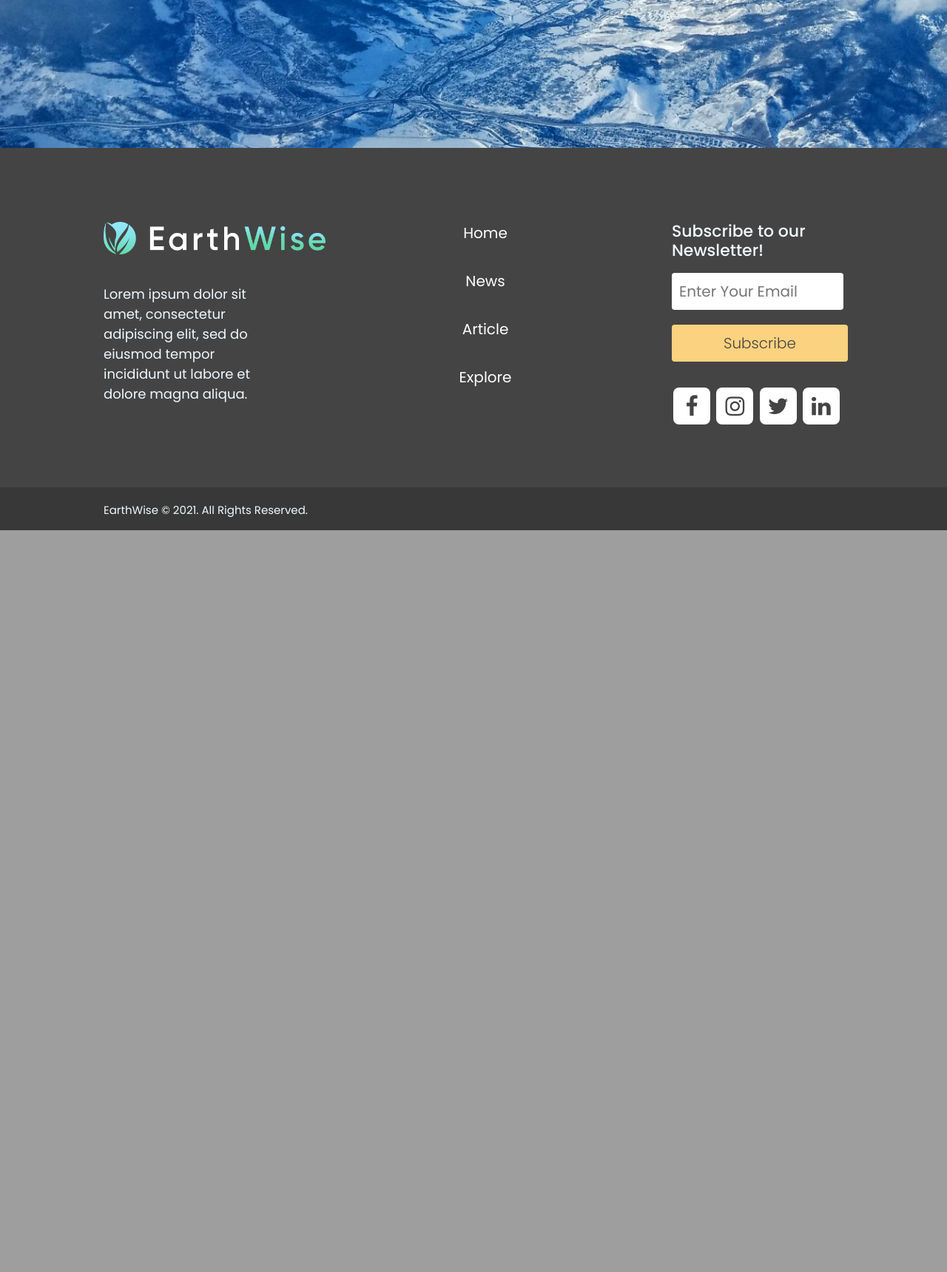
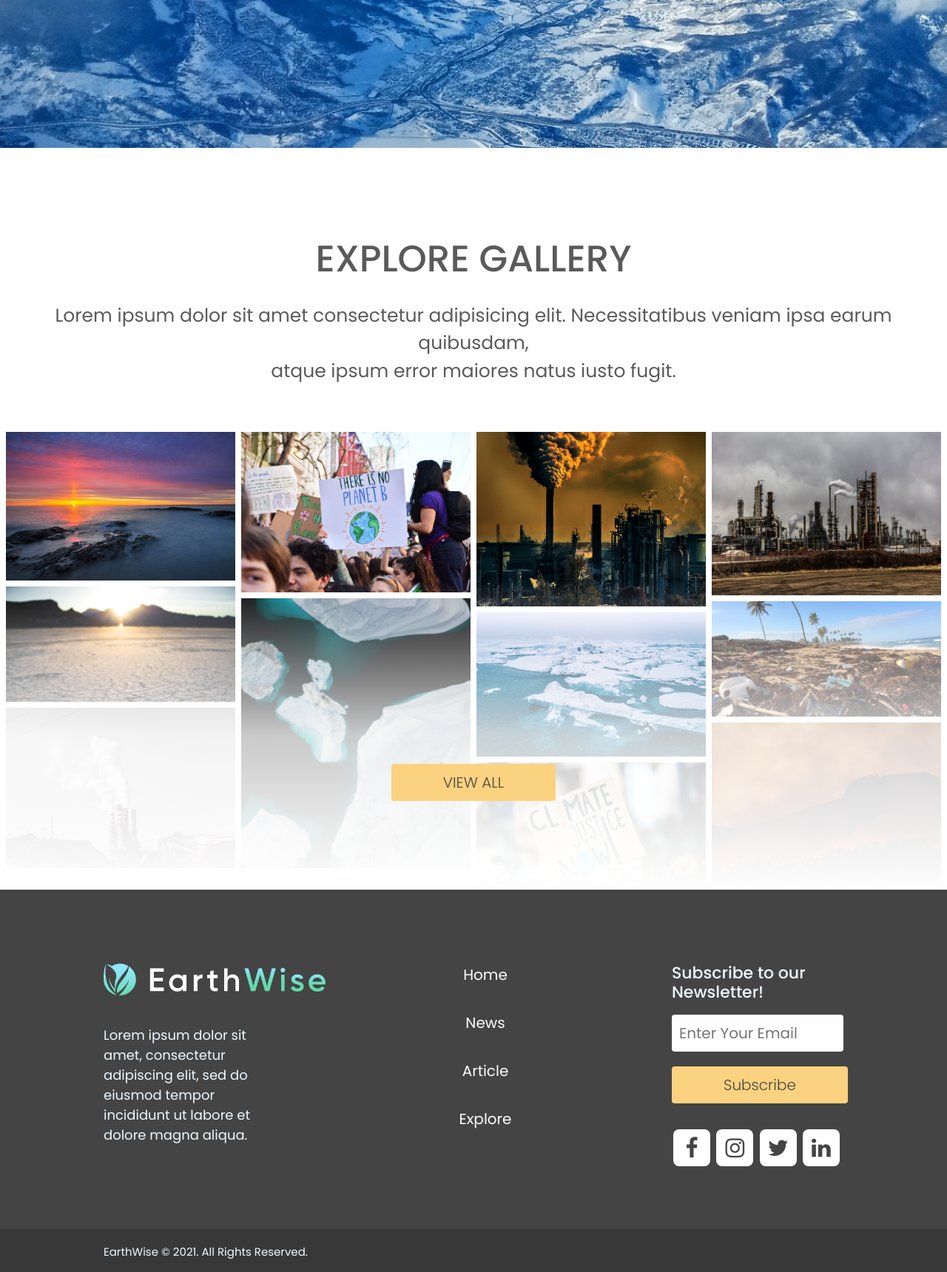
Before and after one commit to Nawazhzn/EarthWise-Website, a PHP site: page / in a window 1280 px wide. Shown: the part 2987-4707 px from the top of the page at 74% size. Before the commit the page ends 3704 px from the top, so only its background shows below. Run offline with PHP 8.4, Linux system fonts and the light colour scheme; some libraries are stand-ins or nearby versions.

Commit message:
Add homepage gallery section

```diff
--- a/index.html
+++ b/index.html
@@ -306,6 +306,48 @@
     </div>
   </div>
 
+  <!--* Gallery Section -->
+  <div class="gallery-content">
+    <div class="container-fluid">
+      <h1 class="topic">EXPLORE GALLERY</h1>
+      <p class="sub-topic">
+        Lorem ipsum dolor sit amet consectetur adipisicing elit. Necessitatibus veniam ipsa earum
+        quibusdam,<br />atque
+        ipsum
+        error maiores natus iusto fugit.
+      </p>
+    </div>
+  </div>
+  <div class="gallery-section">
+    <div class="container-fluid">
+      <div class="button-overlay">
+        <button type="button" class="btn">VIEW ALL</button>
+      </div>
+      <div class="photo-overlay"></div>
+      <div class="row">
+        <div class="column">
+          <img src="img/home/gallery/gallery-8.png">
+          <img src="img/home/gallery/gallery-3.png">
+          <img src="img/home/gallery/gallery-11.png">
+        </div>
+        <div class="column">
+          <img src="img/home/gallery/gallery-7.png">
+          <img src="img/home/gallery/gallery-4.png">
+        </div>
+        <div class="column">
+          <img src="img/home/gallery/gallery-5.png">
+          <img src="img/home/gallery/gallery-1.png">
+          <img src="img/home/gallery/gallery-6.png">
+        </div>
+        <div class="column">
+          <img src="img/home/gallery/gallery-2.png">
+          <img src="img/home/gallery/gallery-9.png">
+          <img src="img/home/gallery/gallery-10.png">
+        </div>
+      </div>
+    </div>
+  </div>
+
   <!--* Footer Section -->
   <div class="footer-dark">
     <footer>
@@ -329,7 +371,7 @@
             <form>
               <div class="form-group">
                 <input type="email" class="sub-email" placeholder="Enter Your Email"><br />
-                <button type="submit" class="btn btn-primary">Subscribe</button>
+                <button type="submit" class="btn">Subscribe</button>
               </div>
             </form>
             <a href="#" class="fa fa-facebook"></a>
--- a/style.css
+++ b/style.css
@@ -418,6 +418,92 @@ body {
   }
 }
 
+/** Gallery Section CSS */
+
+.gallery-content {
+  padding-top: 120px;
+}
+
+.gallery-content>.container-fluid>.topic {
+  color: #5A5A5A;
+  font-size: 50px;
+  padding-bottom: 20px;
+}
+
+.gallery-content>.container-fluid>.sub-topic {
+  color: #5A5A5A;
+  font-size: 25px;
+  padding-bottom: 40px;
+}
+
+.gallery-section {
+  position: relative;
+}
+
+.gallery-section>.container-fluid>.button-overlay {
+  position: absolute;
+  bottom: 0;
+  left: 0;
+  right: 0;
+  z-index: 2;
+}
+
+.gallery-section>.container-fluid>.button-overlay>.btn {
+  font-weight: 300;
+  font-size: 20px;
+  color: #444444;
+  background-color: #FBD27F;
+  border: none;
+  margin-top: 0px;
+  margin-bottom: 120px;
+  padding: 10px;
+  padding-left: 70px;
+  padding-right: 70px;
+}
+
+.gallery-section>.container-fluid>.button-overlay>.btn:hover {
+  background-color: #f0bb51;
+}
+
+.photo-overlay {
+  position: absolute;
+  top: 0;
+  bottom: 0;
+  left: 0;
+  right: 0;
+  background-image: linear-gradient(rgba(255, 255, 255, 0), rgba(255, 255, 255, 0), rgba(255, 255, 255, 0.781), white);
+  z-index: 1;
+}
+
+.gallery-section>.container-fluid>.row {
+  display: -ms-flexbox;
+  display: flex;
+  -ms-flex-wrap: wrap;
+  flex-wrap: wrap;
+  padding: 0 4px;
+}
+
+.gallery-section>.container-fluid>.row>.column {
+  -ms-flex: 25%;
+  flex: 25%;
+  max-width: 25%;
+  padding: 0 4px;
+}
+
+.gallery-section>.container-fluid>.row>.column>img {
+  margin-top: 8px;
+  vertical-align: middle;
+  width: 100%;
+}
+
+@media screen and (max-width: 800px) {
+  .gallery-section>.container-fluid>.row>.column {
+    -ms-flex: 50%;
+    flex: 50%;
+    max-width: 50%;
+  }
+}
+
 /** Footer Section CSS */
 
 .footer-dark {
```
Also changed, not shown: img/home/gallery/gallery-1.png (added), img/home/gallery/gallery-10.png (added), img/home/gallery/gallery-11.png (added), img/home/gallery/gallery-2.png (added), img/home/gallery/gallery-3.png (added), img/home/gallery/gallery-4.png (added), img/home/gallery/gallery-5.png (added), img/home/gallery/gallery-6.png (added), img/home/gallery/gallery-7.png (added), img/home/gallery/gallery-8.png (added), img/home/gallery/gallery-9.png (added).
